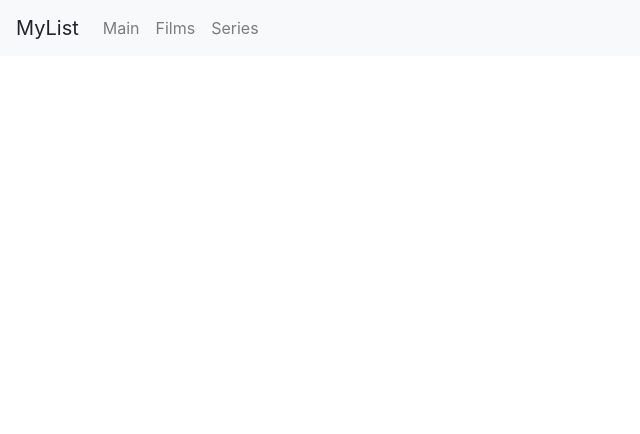
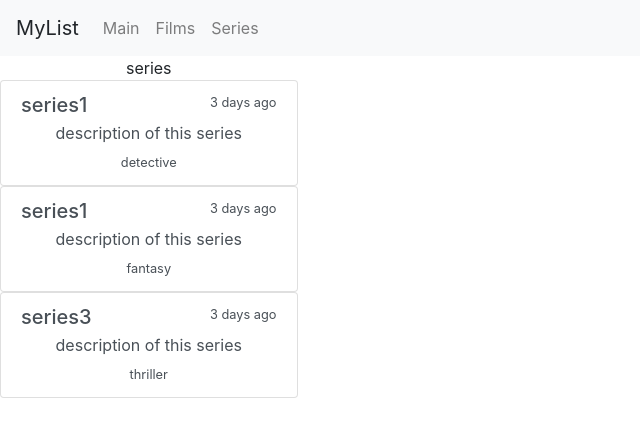
Before and after one commit to TOPGreen/MyList, a React (Create React App) app in the folder my-list/: page /series in a window 1280 px wide. Shown: the top 434 px of the page, without its empty margins (0-640 px from the left). Built offline with nearby package versions, Linux system fonts and the light colour scheme.

Commit message:
+ MainView, ListView and ListItem components, +routing

```diff
--- a/my-list/package.json
+++ b/my-list/package.json
@@ -6,6 +6,7 @@
     "bootstrap": "^4.3.1",
     "react": "^16.10.2",
     "react-dom": "^16.10.2",
+    "react-router-dom": "^5.1.2",
     "react-scripts": "3.2.0"
   },
   "scripts": {
--- a/my-list/src/App.js
+++ b/my-list/src/App.js
@@ -1,12 +1,25 @@
 import React from 'react';
 import logo from './logo.svg';
-import HeaderComponent from './components/HeaderComponent'
 import './App.css';
+import { BrowserRouter as Router, Redirect, Route, Link } from 'react-router-dom';
+import HeaderComponent from './components/HeaderComponent';
+import ListView from './components/ListView';
+import MainView from './components/MainView';
+
+
+
 
 class App extends React.Component {
   render() {
     return (
-      <HeaderComponent />
+      <div className="App">
+        <Router>
+          <HeaderComponent />
+          <Route exact path="/" component={MainView} />
+          <Route exact path="/films" render={(props) => <ListView {...props} topic="films" />} />
+          <Route exact path="/series" render={(props) => <ListView {...props} topic="series" />} />
+        </Router>
+      </div>
     );
   }
 }
--- a/my-list/src/components/HeaderComponent/HeaderComponent.jsx
+++ b/my-list/src/components/HeaderComponent/HeaderComponent.jsx
@@ -1,17 +1,19 @@
 import React from 'react';
 import "bootstrap/dist/css/bootstrap.css";
+import { Link } from 'react-router-dom';
+
 
 class HeaderComponent extends React.Component {
 
     render() {
         return (
-            <nav class="navbar navbar-expand-lg navbar-light bg-light">
-                <a class="navbar-brand">MyList</a>
-                <div class="collapse navbar-collapse" id="navbarNavAltMarkup">
-                    <div class="navbar-nav">
-                        <a class="nav-item nav-link">Main</a>
-                        <a class="nav-item nav-link" routerLinkActive="active">Films</a>
-                        <a class="nav-item nav-link" routerLinkActive="active">Series</a>
+            <nav className="navbar navbar-expand-lg navbar-light bg-light">
+                <a className="navbar-brand">MyList</a>
+                <div className="collapse navbar-collapse" id="navbarNavAltMarkup">
+                    <div className="navbar-nav">
+                        <Link className="nav-item nav-link" to="/">Main</Link>
+                        <Link className="nav-item nav-link" to="/films">Films</Link>
+                        <Link className="nav-item nav-link" to="/series">Series</Link>
                     </div>
                 </div>
             </nav>
--- a/my-list/src/components/HeaderComponent/index.js
+++ b/my-list/src/components/HeaderComponent/index.js
@@ -1,5 +1,3 @@
 import HeaderComponent from './HeaderComponent'
 
-
-
 export default HeaderComponent;
--- /dev/null
+++ b/my-list/src/components/ListItem/ListItem.jsx
@@ -0,0 +1,35 @@
+import React from 'react';
+import "bootstrap/dist/css/bootstrap.css";
+
+class ListItem extends React.Component {
+
+    state = {};
+
+    constructor(props) {
+        super(props);
+        this.state.item = props.item;
+        console.log(props)
+    }
+
+    render() {
+        return (
+            <div className="" onClick={this.showTrailer}>
+                <a href="#" className="list-group-item list-group-item-action">
+                    <div className="d-flex w-100 justify-content-between">
+                        <h5 className="mb-1">{this.state.item.name}</h5>
+                        <small>3 days ago</small>
+                    </div>
+                    <p className="mb-1">{this.state.item.description}</p>
+                    <small>{this.state.item.genre}</small>
+                </a>
+            </div>
+        )
+    }
+
+    showTrailer = () => {
+        // document.querySelector("#video").src = this.state.item.trailer;
+    }
+
+}
+
+export default ListItem;
--- /dev/null
+++ b/my-list/src/components/ListItem/index.js
@@ -0,0 +1,3 @@
+import ListItem from './ListItem'
+
+export default ListItem;
--- /dev/null
+++ b/my-list/src/components/ListView/ListView.css
@@ -0,0 +1,18 @@
+/* .videoPlayer {
+    float: left;
+} */
+/*
+#listView {
+    grid-column-start: 1;
+    grid-column-end: 1;
+    grid-row-start: 1;
+    grid-row-end: 1;
+}
+
+#videoPlayer {
+    padding: 24px;
+    grid-column-start: 2;
+    grid-column-end: 2;
+    grid-row-start: 2;
+    grid-row-end: 2;
+} */
--- /dev/null
+++ b/my-list/src/components/ListView/ListView.jsx
@@ -0,0 +1,92 @@
+import React from 'react';
+import "bootstrap/dist/css/bootstrap.css";
+import ListItem from "../ListItem"
+import './ListView.css';
+
+class ListView extends React.Component {
+
+    state = {
+        items: [],
+        films: [
+            {
+                id: "1",
+                name: "Бремя",
+                description: "description of this film",
+                trailer: "https://www.youtube.com/watch?v=boBAotgcQ88",
+                genre: "drama",
+            },
+            {
+                id: "2",
+                name: "film2",
+                description: "description of this film",
+                trailer: "",
+                genre: "comedy",
+            },
+            {
+                id: "3",
+                name: "film3",
+                description: "description of this film",
+                trailer: "",
+                genre: "fantasy",
+            },
+        ],
+        series: [
+            {
+                id: "1",
+                name: "series1",
+                description: "description of this series",
+                trailer: "",
+                genre: "detective",
+            },
+            {
+                id: "2",
+                name: "series1",
+                description: "description of this series",
+                trailer: "",
+                genre: "fantasy",
+            },
+            {
+                id: "3",
+                name: "series3",
+                description: "description of this series",
+                trailer: "",
+                genre: "thriller",
+            },
+        ]
+    };
+
+    constructor(props) {
+        super(props);
+        this.state.topic = props.topic;
+        if (this.state.topic === "films") {
+            this.state.items = this.state.films;
+        } else {
+            this.state.items = this.state.series;
+        }
+
+    }
+
+
+
+    render() {
+        return (
+            <div className="row">
+                <div id="listView" className="col-3">
+                    {this.state.topic}
+                    <div className="list-group">
+                        {this.state.items.map((item) => <ListItem item={item} key={item.id} />)}
+                    </div>
+                </div >
+                {/* <div id="videoPlayer" className="col-6">
+                    <iframe title="video" id="video" type="text/html" width="640" height="360"
+                        src="https://www.youtube.com/watch?v=boBAotgcQ88/"
+                        frameborder="0" />
+                </div> */}
+            </div>
+
+        )
+    }
+
+}
+
+export default ListView;
--- /dev/null
+++ b/my-list/src/components/ListView/index.js
@@ -0,0 +1,3 @@
+import ListView from './ListView'
+
+export default ListView;
--- /dev/null
+++ b/my-list/src/components/MainView/MainView.jsx
@@ -0,0 +1,16 @@
+import React from 'react';
+import "bootstrap/dist/css/bootstrap.css";
+
+class MainView extends React.Component {
+
+    render() {
+        return (
+            <div id="listView">
+                Main View
+            </div>
+        )
+    }
+
+}
+
+export default MainView;
--- /dev/null
+++ b/my-list/src/components/MainView/index.js
@@ -0,0 +1,3 @@
+import MainView from './MainView'
+
+export default MainView;
```
Also changed, not shown: 1 other file (tests, documents, lock files or other folders).
